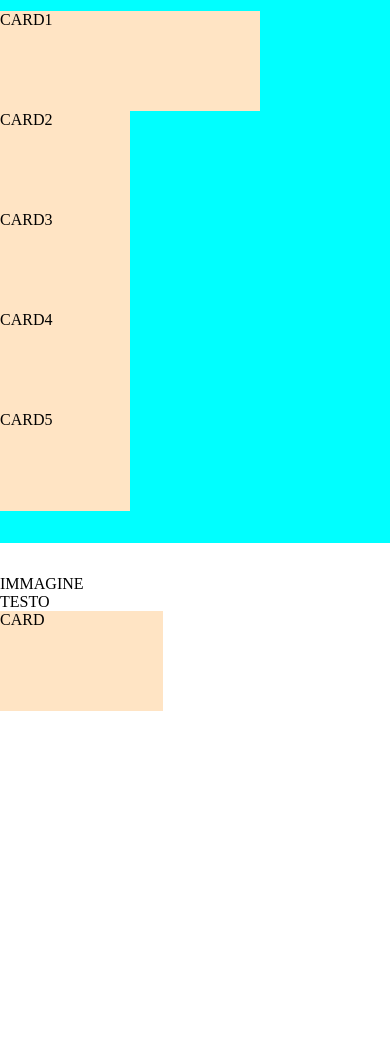
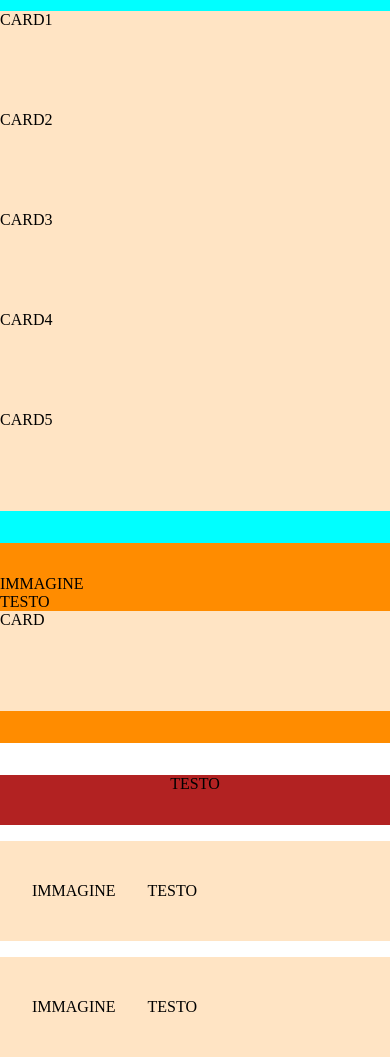
Before and after one commit to mattiamoneta/htmlcss-responsive-layout, a plain HTML site: page index.html in a window 390 px wide. Shown: the part 39-1100 px from the top of the page. Before the commit the page ends 844 px from the top, so only its background shows below. Drawn offline with Linux system fonts and the light colour scheme.

Commit message:
Added Planning, Testimonials section

```diff
--- a/css/master.css
+++ b/css/master.css
@@ -1,14 +1,20 @@
 /* DEBUG */
 
-.navbar{background-color: red;}
-.navbar .container{background-color: violet;}
+.debug .navbar{background-color: red;}
+.debug .navbar .container{background-color: violet;}
 
-.card{
+.debug .section-heading{
+    height: 50px;
+    background-color: firebrick;
+}
+
+.debug .card{
     height: 100px;
     background-color: bisque;
 }
 
-#hero-section{background-color: aqua;}
+.debug#hero-section{background-color: aqua;}
+.debug#planning{background-color: darkorange;}
 
 /* END DEBUG */
 
@@ -42,6 +48,8 @@
 
 .align-center{align-items: center;}
 
+.d-flex{display: flex;}
+
 .row{display: block;}
 
 .row-wrap{flex-wrap: wrap;}
@@ -60,6 +68,13 @@
 .col-md-1{width: calc(100% / 12);}
 
 /* Padding */
+
+.p-xs{padding: 0.5rem;}
+.p-sm{padding: 1rem;}
+.p-md{padding: 1.5rem;}
+.p-lg{padding: 2rem;}
+.p-xl{padding: 3.5rem;}
+.p-xxl{padding: 5rem;}
 
 .py-xs{padding: 0.5rem 0;}
 .py-sm{padding: 1rem 0;}
@@ -116,11 +131,32 @@
 
 /* Hero Section */
 
+/* Planning */
+
+/* Testimonials */
 
 
 
 
 /* RESPONSIVE */
+
+@media screen and (max-width: 768px) {
+
+    .col-md-1,
+    .col-md-2,
+    .col-md-3,
+    .col-md-4,
+    .col-md-5,
+    .col-md-6,
+    .col-md-7,
+    .col-md-8,
+    .col-md-9,
+    .col-md-10,
+    .col-md-11,
+    .col-md-12{
+        width: 100%;
+    }
+}
 
 @media screen and (min-width: 768px) {
 
--- a/index.html
+++ b/index.html
@@ -71,13 +71,12 @@
          <!--
             PLANNING
           -->
-
           <section id="planning" class="debug py-lg">
             <div class="container">
                 <div class="row justify-center">
                     <div class="col-md-5">
-                        <div class="img">IMMAGINE</div>
-                        <div class="text">TESTO</div>
+                        <div>IMMAGINE</div>
+                        <div>TESTO</div>
                     </div>
 
                     <div class="col-md-5">
@@ -90,5 +89,51 @@
           </section>
 
 
+        <!--
+            TESTIMONIALS
+         -->
+         <section id="testimonials" class="debug py-lg">
+            <div class="container">
+
+                <div class="section-heading text-center">
+                    TESTO
+                </div>
+
+                <div class="card d-flex my-sm p-sm align-center">
+                    <div class="col-4 p-sm">
+                        IMMAGINE
+                    </div>
+                    <div class="col-8 p-sm">
+                        TESTO
+                    </div>
+                </div>
+
+                <div class="card d-flex my-sm p-sm align-center">
+                    <div class="col-4 p-sm">
+                        IMMAGINE
+                    </div>
+                    <div class="col-8 p-sm">
+                        TESTO
+                    </div>
+                </div>
+
+
+                <div class="card d-flex my-sm p-sm align-center">
+                    <div class="col-4 p-sm">
+                        IMMAGINE
+                    </div>
+                    <div class="col-8 p-sm">
+                        TESTO
+                    </div>
+                </div>
+
+            </div>
+         </section>
+
+         <!--
+            BENEFITS
+          -->
+
+
     </body>
 </html>
```
